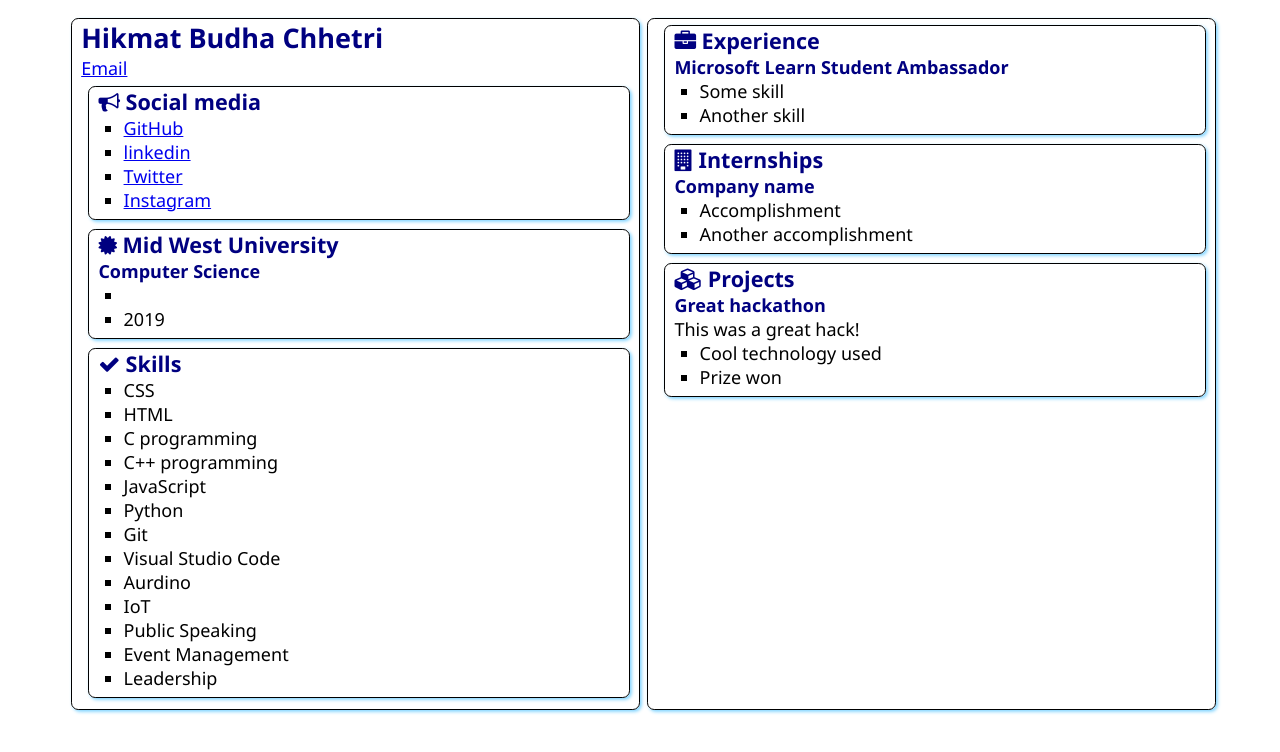
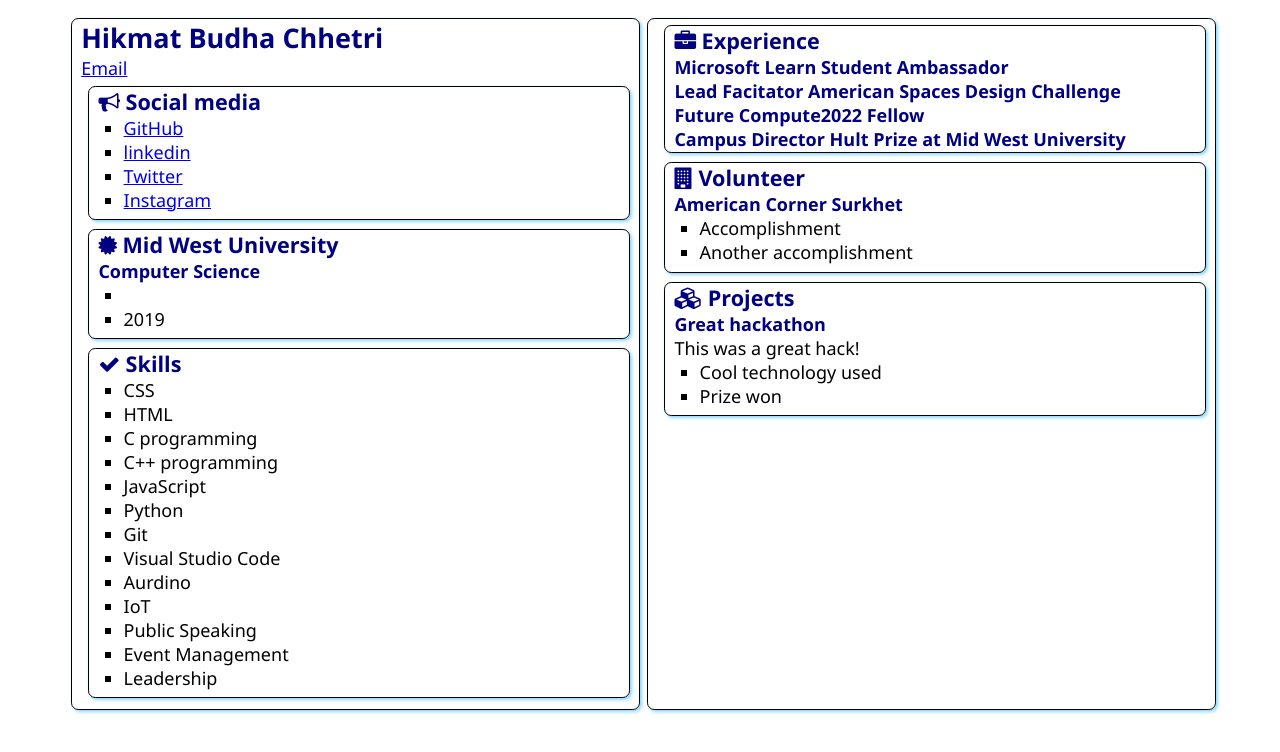
Before and after one commit to iamhbc/SATechnicalOnboarding, a plain HTML site: page src/index.html in a window 1280 px wide. Drawn offline with Linux system fonts and the light colour scheme.

Commit message:
Update index.html

```diff
--- a/src/index.html
+++ b/src/index.html
@@ -71,18 +71,18 @@
                     Experience
                 </h2>
                 <h3>Microsoft Learn Student Ambassador</h3>
-                <ul>
-                    <li>Some skill</li>
-                    <li>Another skill</li>
-                </ul>
+                <h3>Lead Facitator American Spaces Design Challenge</h3>
+                <h3>Future Compute2022 Fellow</h3>
+                <h3>Campus Director Hult Prize at Mid West University</h3>
+
             </section>
             <section class="box">
                 <h2>
                     <i class="fa fa-building" aria-hidden="true"></i>
-                    Internships
+                    Volunteer
                 </h2>
 
-                <h3>Company name</h3>
+                <h3>American Corner Surkhet</h3>
                 <ul>
                     <li>Accomplishment</li>
                     <li>Another accomplishment</li>
```
